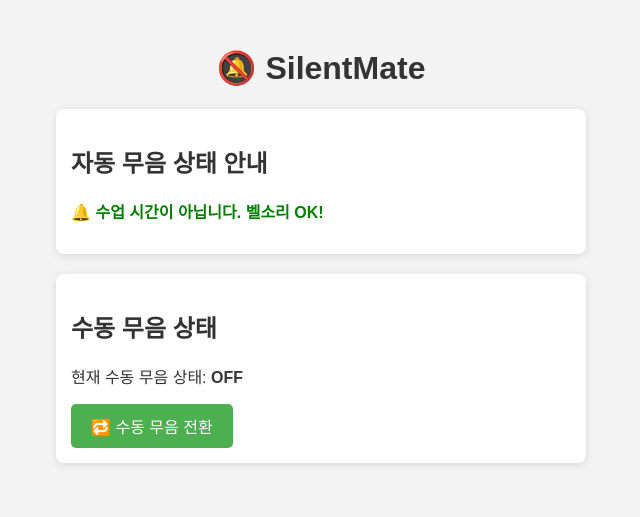
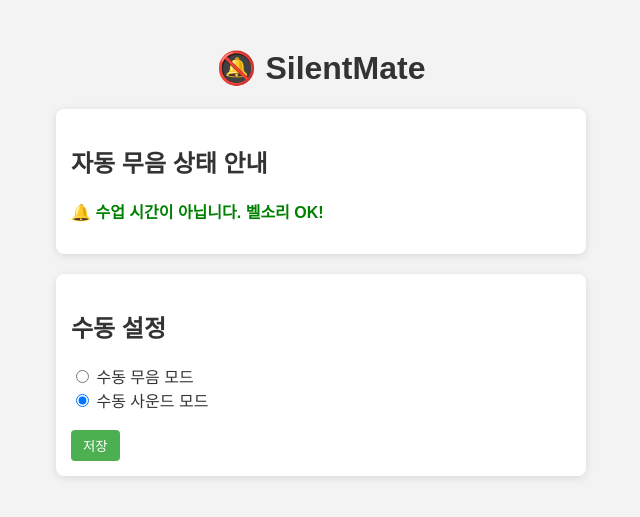
Before and after one commit to azulnochea/SilentMate, a Flask app: page / in a window 1280 px wide. Shown: the top 517 px of the page, without its empty margins (319-959 px from the left). Run offline with Flask 3, Linux system fonts and the light colour scheme; data comes from the database, SQL or seed files in the repository; data that the repository does not hold is empty.

Commit message:
fix: resolve merge conflicts

```diff
--- a/app.py
+++ b/app.py
@@ -11,7 +11,7 @@ DB_PATH = os.path.join(os.path.dirname(__file__), 'db', 'timetable.db')
 def home():
     silent = is_silent_now()
     manual = get_manual_setting()
-    return render_template('index.html', silent=silent, manual=manual)
+    return render_template('index.html', silent=silent or manual, manual=manual)
 
 def get_current_day_time():
     now = datetime.now()
@@ -56,14 +56,5 @@ def toggle_manual():
     set_manual(not current)
     return redirect(url_for('home'))
 
-@app.route('/set_manual', methods=['POST'])
-def set_manual_route():
-    value = request.form.get('silent')
-    if value is None:
-        print("silent 값이 안 넘어왔어요!")
-        return redirect(url_for('home'))
-    set_manual(int(value))
-    return redirect(url_for('home'))
-
 if __name__ == '__main__':
     app.run(debug=True)
--- a/templates/index.html
+++ b/templates/index.html
@@ -18,23 +18,17 @@
   </section>
 
   <section>
-    <h2>수동 무음 상태</h2>
-    <p>현재 수동 무음 상태: <strong>{{ 'ON' if manual else 'OFF' }}</strong></p>
-    <form action="/toggle" method="get">
-      <button type="submit" style="
-        background-color: #4CAF50;
-        border: none;
-        color: white;
-        padding: 10px 20px;
-        text-align: center;
-        text-decoration: none;
-        display: inline-block;
-        font-size: 16px;
-        border-radius: 5px;
-        cursor: pointer;
-      ">
-        🔁 수동 무음 전환
-      </button>
+    <h2>수동 설정</h2>
+    <form method="POST" action="/set_manual">
+      <label>
+        <input type="radio" name="silent" value="1" {% if manual %}checked{% endif %}>
+        수동 무음 모드
+      </label><br>
+      <label>
+        <input type="radio" name="silent" value="0" {% if not manual %}checked{% endif %}>
+        수동 사운드 모드
+      </label><br><br>
+      <button type="submit">저장</button>
     </form>
   </section>
 </body>
```
